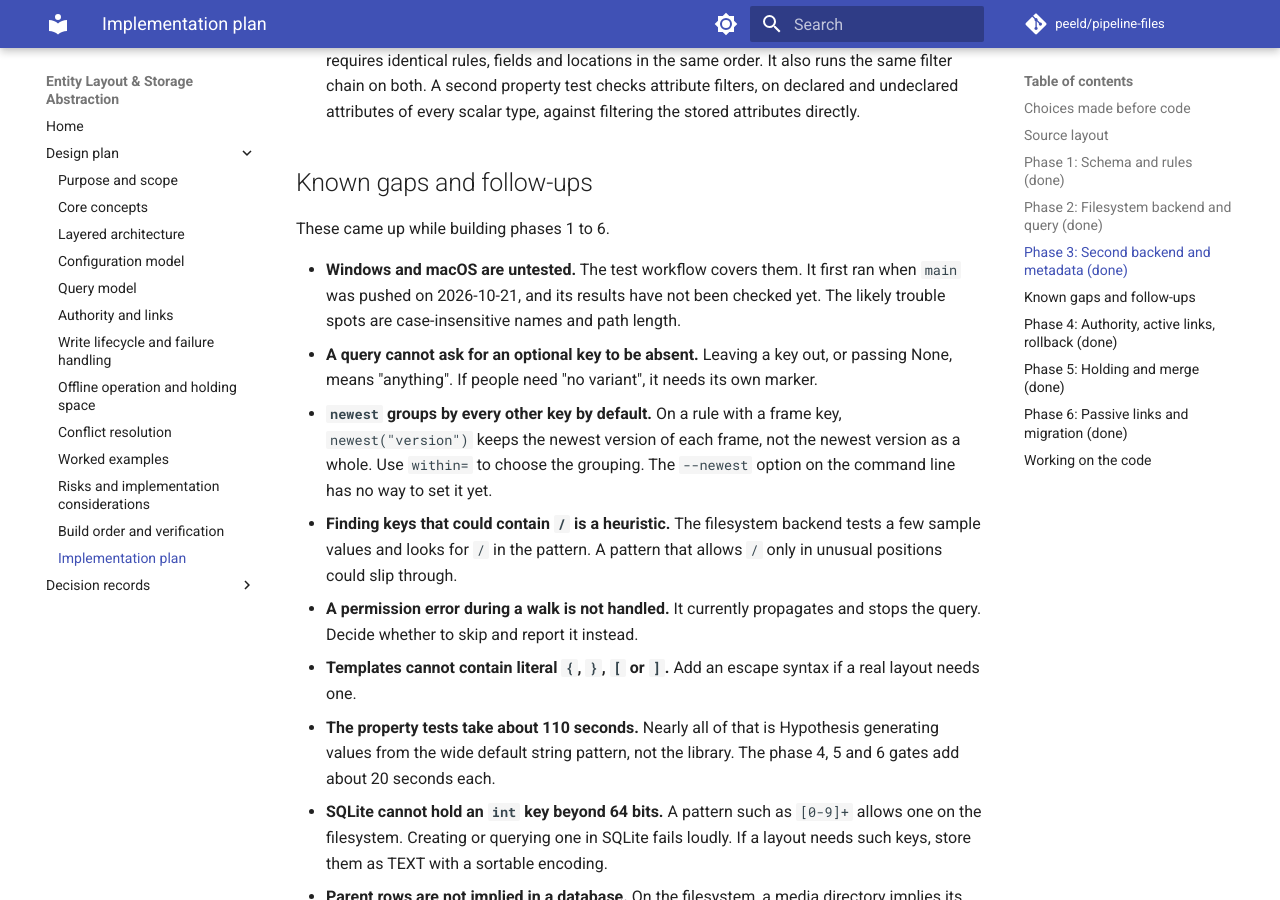
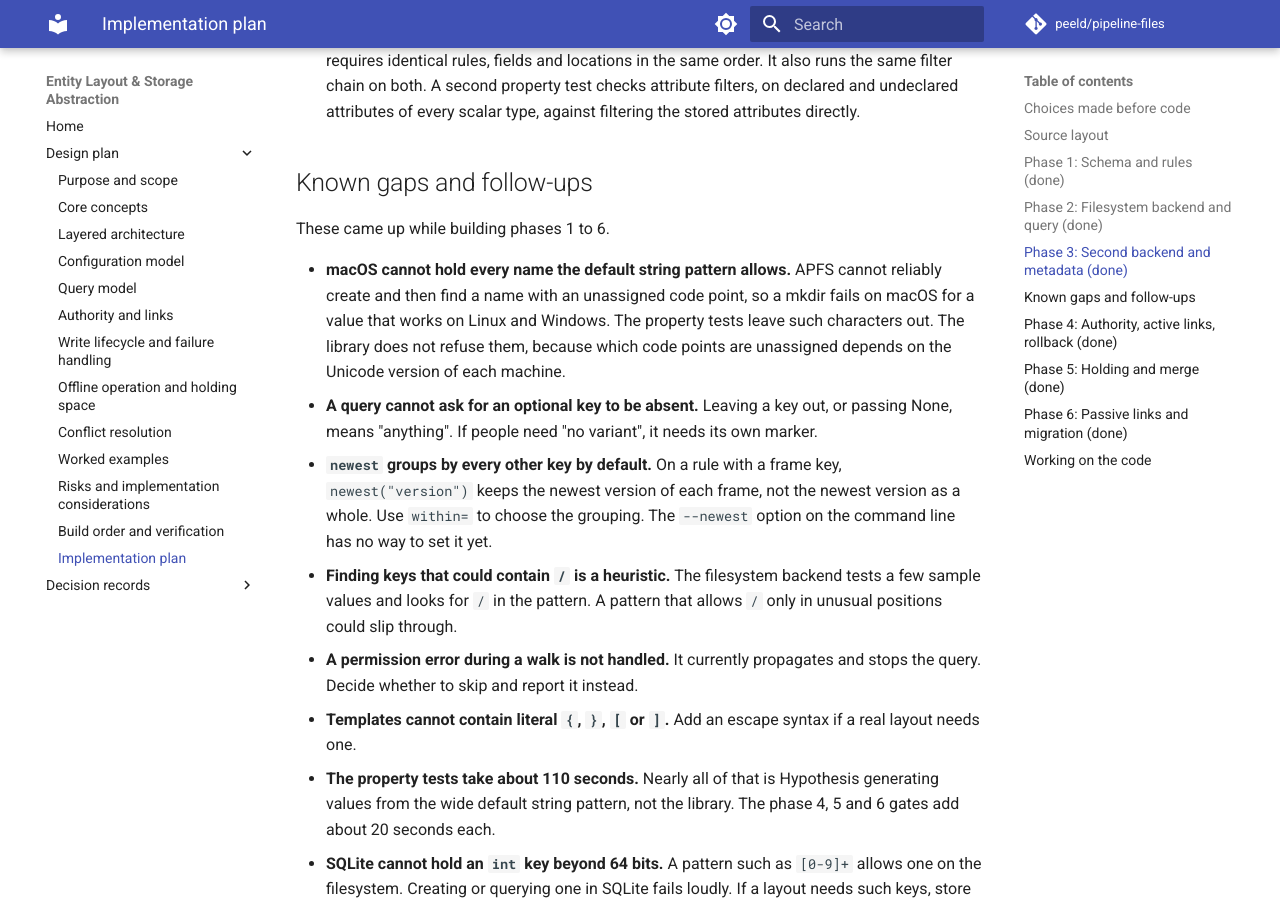
Before and after one commit to peeld/pipeline-files, an MkDocs documentation site: the page built from docs/13-implementation-plan.md, in a window 1280 px wide and 900 px high, scrolled down 4345 px. Built offline with MkDocs 1.6.1 and Material for MkDocs 9.7.7, drawn with Linux system fonts in a browser that asks for light colours; comment, search, counter and statistics services are not loaded.

Commit message:
Leave unassigned code points out of generated key values
APFS cannot reliably create and then find a name holding an unassigned
code point, so the backend gate failed on macOS for a client key drawn
from the default string pattern.

Co-Authored-By: Claude Opus 5.5 <noreply@anthropic.com>

```diff
--- a/docs/13-implementation-plan.md
+++ b/docs/13-implementation-plan.md
@@ -88,7 +88,7 @@ Later phases add more backends beside these.
 
 These came up while building phases 1 to 6.
 
-- **Windows and macOS are untested.** The test workflow covers them. It first ran when `main` was pushed on 2026-10-21, and its results have not been checked yet. The likely trouble spots are case-insensitive names and path length.
+- **macOS cannot hold every name the default string pattern allows.** APFS cannot reliably create and then find a name with an unassigned code point, so a mkdir fails on macOS for a value that works on Linux and Windows. The property tests leave such characters out. The library does not refuse them, because which code points are unassigned depends on the Unicode version of each machine.
 - **A query cannot ask for an optional key to be absent.** Leaving a key out, or passing None, means "anything". If people need "no variant", it needs its own marker.
 - **`newest` groups by every other key by default.** On a rule with a frame key, `newest("version")` keeps the newest version of each frame, not the newest version as a whole. Use `within=` to choose the grouping. The `--newest` option on the command line has no way to set it yet.
 - **Finding keys that could contain `/` is a heuristic.** The filesystem backend tests a few sample values and looks for `/` in the pattern. A pattern that allows `/` only in unusual positions could slip through.
```
Also changed, not shown: TODO.md (+3 -3 lines), 1 other file.
